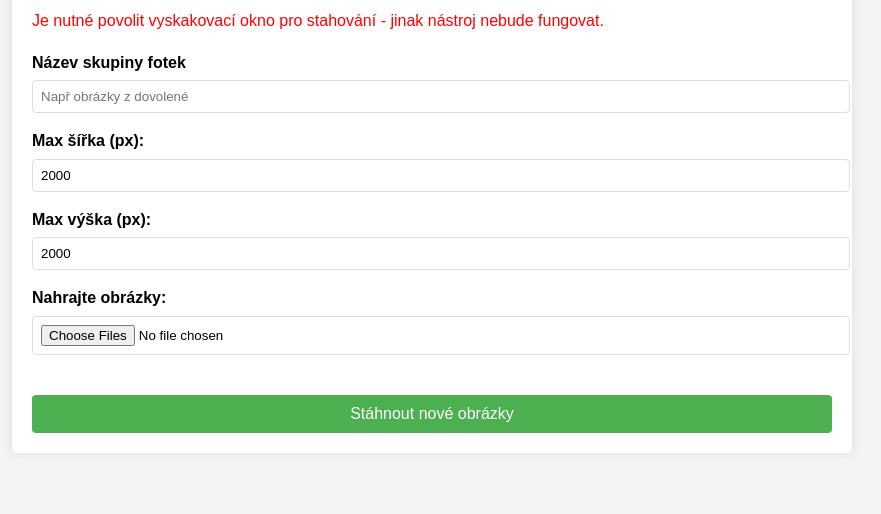
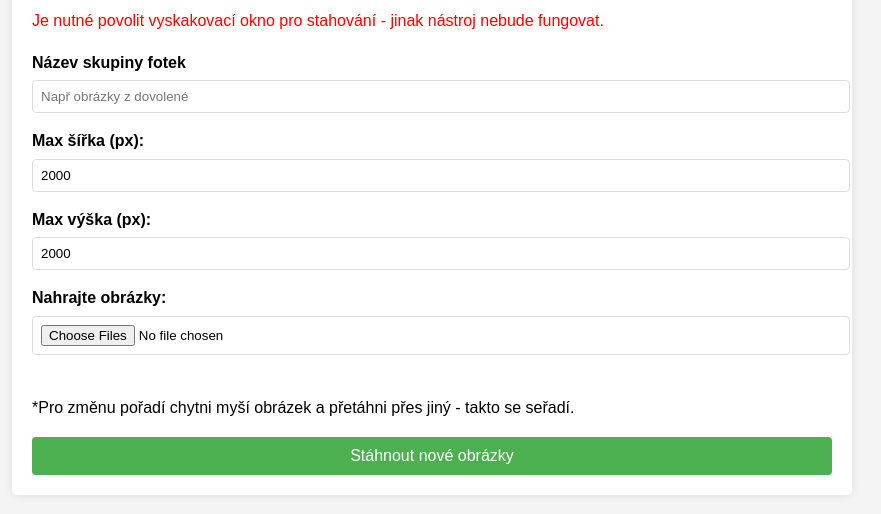
Before and after one commit to jakludev/online-image-resizer, a plain HTML site: page index.html in a window 1280 px wide. Shown: the part 126-640 px from the top of the page, without its empty margins (208-1089 px from the left). Drawn offline with nearby package versions, Linux system fonts and the light colour scheme.

Commit message:
Form label for dragdrop use

```diff
--- a/index.html
+++ b/index.html
@@ -27,6 +27,7 @@
             <input type="file" id="imageUpload" accept="image/*" multiple>
         </div>
         <div id="image-container"></div>
+        <p>*Pro změnu pořadí chytni myší obrázek a přetáhni přes jiný - takto se seřadí.</p>
         <button id="downloadBtn">Stáhnout nové obrázky</button>
     </div>
 
```
